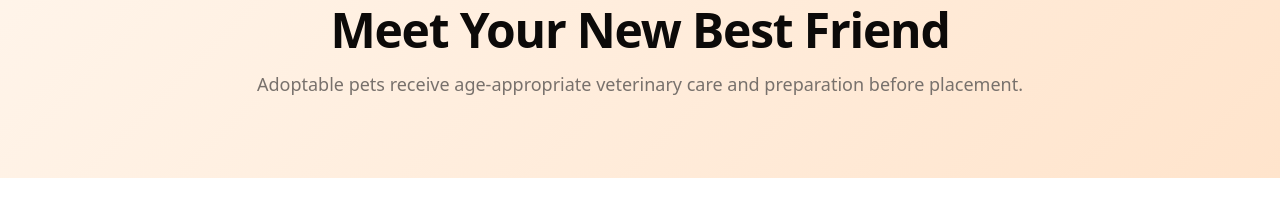
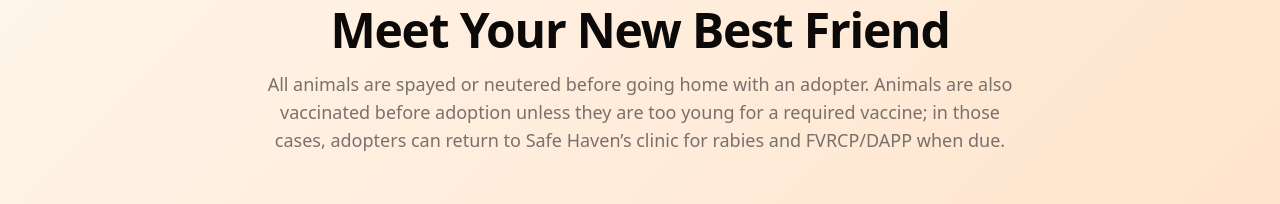
Before and after one commit to 7nqwsvhv99-hash/safe-haven-site, a Next.js app: page /adopt in a window 1280 px wide. Shown: the part 155-359 px from the top of the page. Built offline with nearby package versions, Linux system fonts and the light colour scheme.

Commit message:
Clarify adoption veterinary care

```diff
--- a/src/app/adopt/page.tsx
+++ b/src/app/adopt/page.tsx
@@ -39,7 +39,7 @@ export default function AdoptPage() {
               Meet Your New Best Friend
             </h1>
             <p className="text-lg text-muted-foreground">
-              Adoptable pets receive age-appropriate veterinary care and preparation before placement.
+              All animals are spayed or neutered before going home with an adopter. Animals are also vaccinated before adoption unless they are too young for a required vaccine; in those cases, adopters can return to Safe Haven’s clinic for rabies and FVRCP/DAPP when due.
             </p>
           </div>
         </div>
```
